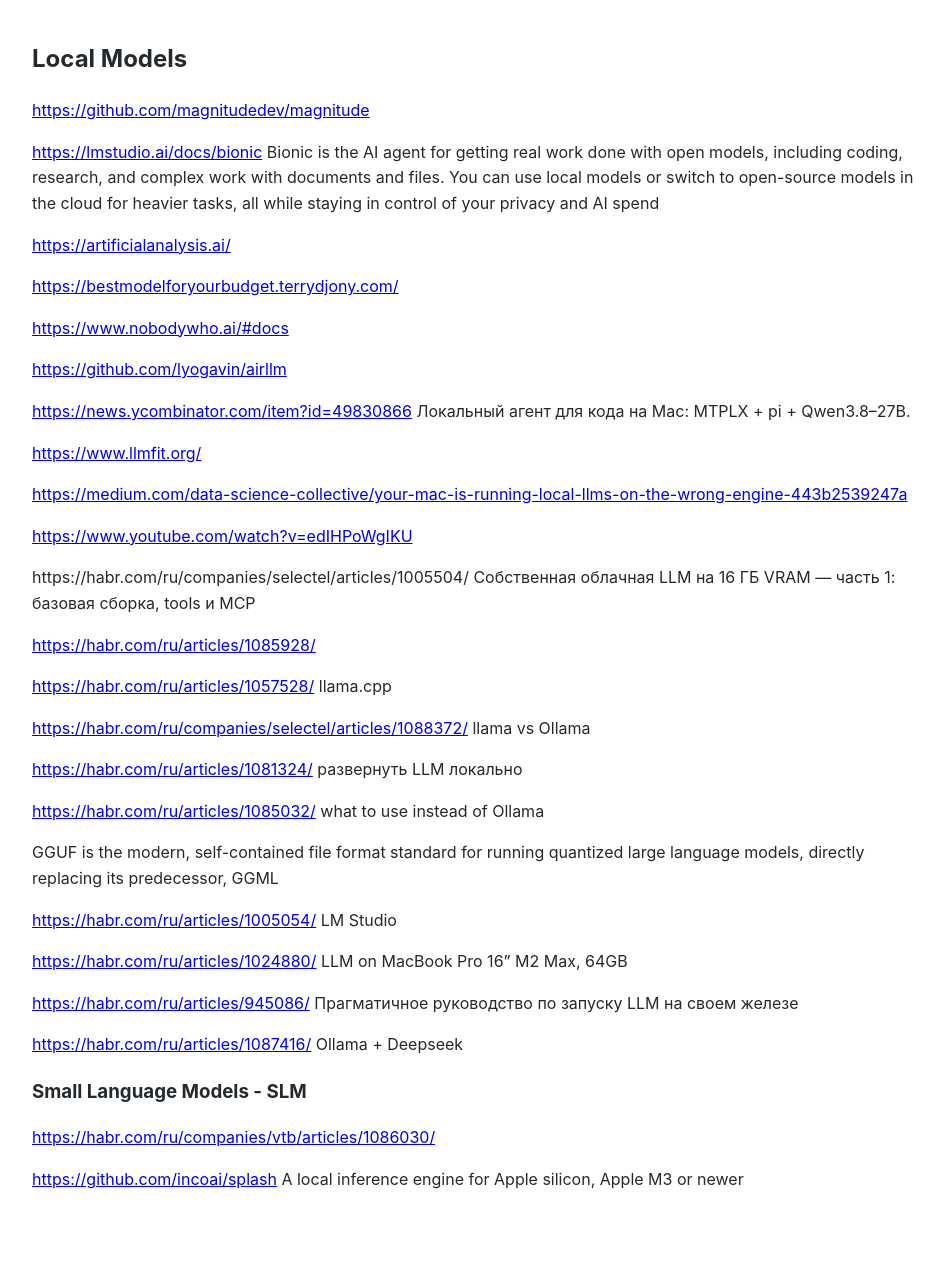
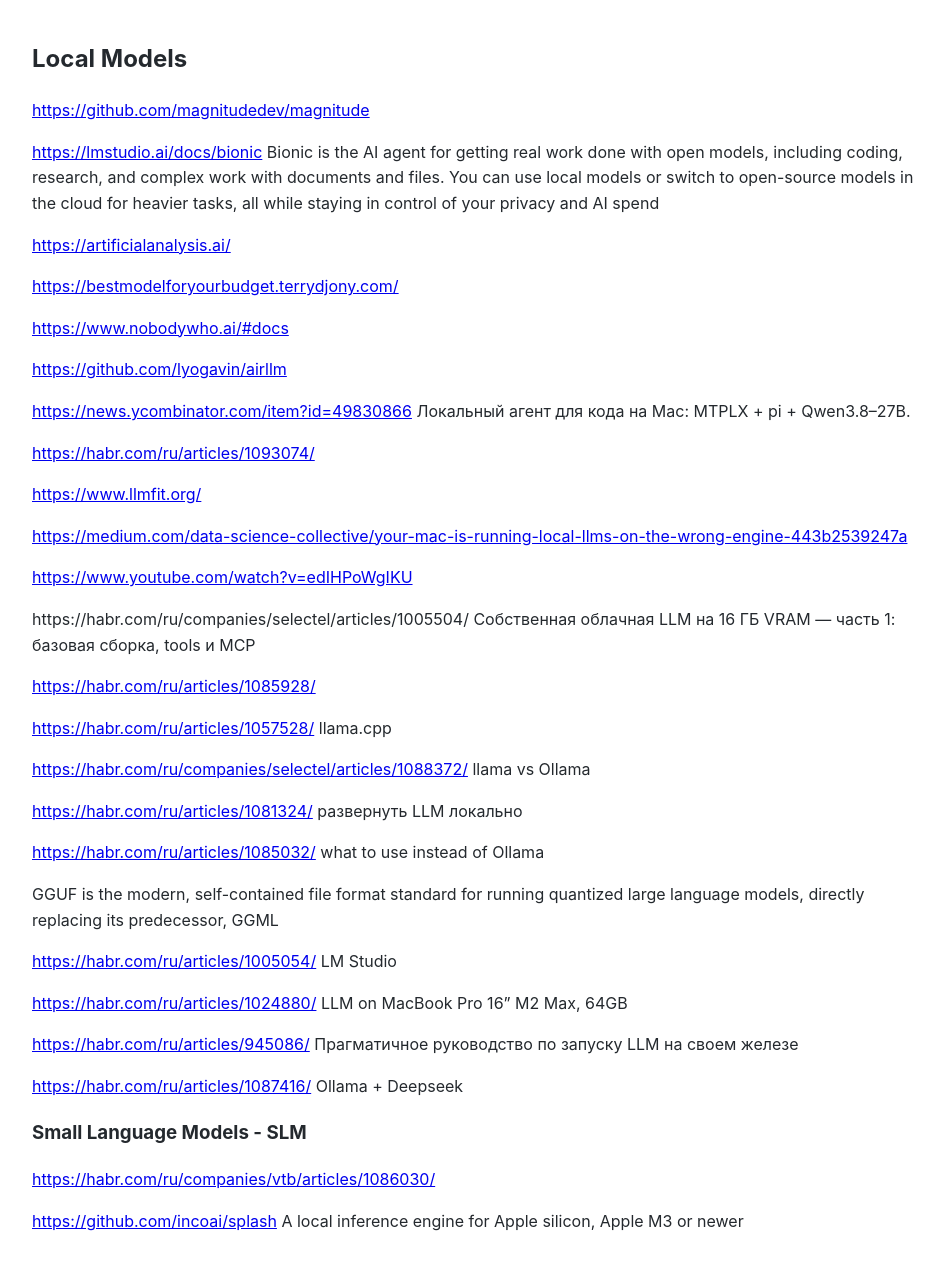
Before and after one commit to Michael-Lubinsky/michael-lubinsky.github.com, a Jekyll site: the page built from ml/local_llm.md, in a window 1280 px wide. Shown: the whole page, without its empty margins (158-1102 px from the left). Built offline with Jekyll 4.4.1, drawn with Linux system fonts in a browser that asks for light colours; our own code applies the rules of GitHub Pages for plain Markdown files; before the commit the page ends 1229 px from its top, so only the background shows below that.

Commit message:
Add additional links to local LLM documentation

```diff
--- a/ml/local_llm.md
+++ b/ml/local_llm.md
@@ -13,6 +13,8 @@
 <https://github.com/lyogavin/airllm>
 
 <https://news.ycombinator.com/item?id=49830866> Локальный агент для кода на Mac: MTPLX + pi + Qwen3.8–27B.
+
+<https://habr.com/ru/articles/1093074/>
 
 <https://www.llmfit.org/>
 
```
